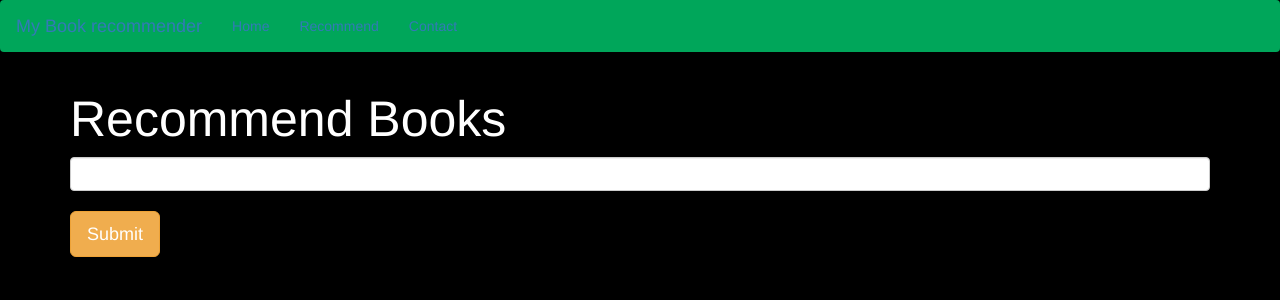
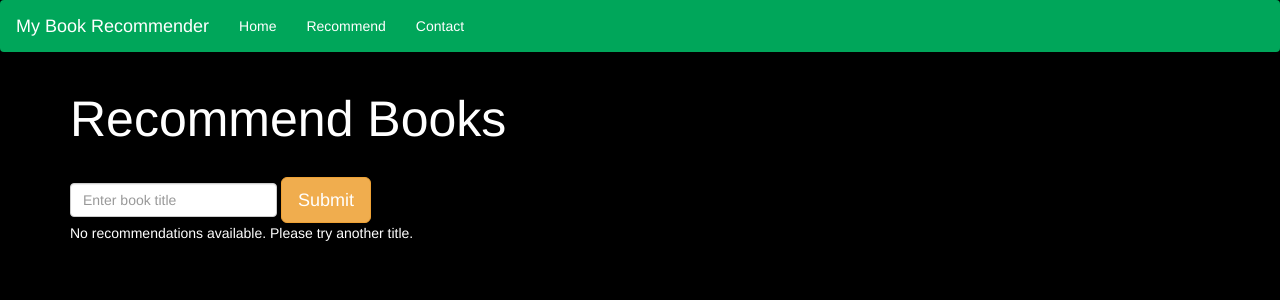
Before and after one commit to suryanshx25/Book-Recommendation-System, a Flask app: page /recommend in a window 1280 px wide. Shown: the top 300 px of the page. Run offline with Flask 3, Linux system fonts and the light colour scheme; parts of the project's set-up code (start-up, migrations or seed data) failed here and were passed over.

Commit message:
add flask and templates

```diff
--- a/app.py
+++ b/app.py
@@ -1,18 +1,19 @@
-from flask import Flask,render_template,request
+from flask import Flask, render_template, request
 import pickle
 import numpy as np
 
-popular_df = pickle.load(open('popular.pkl','rb'))
-pt = pickle.load(open('pt.pkl','rb'))
-books = pickle.load(open('books.pkl','rb'))
-similarity_scores = pickle.load(open('similarity_scores.pkl','rb'))
+# Load the necessary data
+popular_df = pickle.load(open('popular.pkl', 'rb'))
+pt = pickle.load(open('pt.pkl', 'rb'))
+books = pickle.load(open('books.pkl', 'rb'))
+similarity_scores = pickle.load(open('similarity_scores.pkl', 'rb'))
 
 app = Flask(__name__)
 
 @app.route('/')
 def index():
     return render_template('index.html',
-                           book_name = list(popular_df['Book-Title'].values),
+                           book_name=list(popular_df['Book-Title'].values),
                            author=list(popular_df['Book-Author'].values),
                            image=list(popular_df['Image-URL-M'].values),
                            votes=list(popular_df['num_ratings'].values),
@@ -23,25 +24,34 @@ def index():
 def recommend_ui():
     return render_template('recommend.html')
 
-@app.route('/recommend_books',methods=['post'])
+@app.route('/recommend_books', methods=['post'])
 def recommend():
-    user_input = request.form.get('user_input')
-    index = np.where(pt.index == user_input)[0][0]
-    similar_items = sorted(list(enumerate(similarity_scores[index])), key=lambda x: x[1], reverse=True)[1:5]
+    user_input = request.form.get('user_input')  # Get user input
+    print(f"User Input: {user_input}")  # Debugging: print user input
 
-    data = []
-    for i in similar_items:
-        item = []
-        temp_df = books[books['Book-Title'] == pt.index[i[0]]]
-        item.extend(list(temp_df.drop_duplicates('Book-Title')['Book-Title'].values))
-        item.extend(list(temp_df.drop_duplicates('Book-Title')['Book-Author'].values))
-        item.extend(list(temp_df.drop_duplicates('Book-Title')['Image-URL-M'].values))
+    # Check if user_input exists in pt.index
+    if user_input in pt.index:
+        index = np.where(pt.index == user_input)[0][0]
+        similar_items = sorted(list(enumerate(similarity_scores[index])), key=lambda x: x[1], reverse=True)[1:5]
 
-        data.append(item)
+        data = []
+        for i in similar_items:
+            item = []
+            temp_df = books[books['Book-Title'] == pt.index[i[0]]]
+            item.extend(list(temp_df.drop_duplicates('Book-Title')['Book-Title'].values))
+            item.extend(list(temp_df.drop_duplicates('Book-Title')['Book-Author'].values))
+            item.extend(list(temp_df.drop_duplicates('Book-Title')['Image-URL-M'].values))
 
-    print(data)
+            data.append(item)
 
-    return render_template('recommend.html',data=data)
+        print(data)  # Debugging: print recommended data
+
+        return render_template('recommend.html', data=data)
+    else:
+        # Handle case where user_input is not found
+        print("User input not found in pt.index.")
+        error_message = "Sorry, we couldn't find any recommendations for that book."
+        return render_template('recommend.html', data=[], error=error_message)
 
 if __name__ == '__main__':
     app.run(debug=True)
--- a/requirements.txt
+++ b/requirements.txt
@@ -0,0 +1,4 @@
+flask
+numpy
+pandas
+gunicorn
--- a/templates/recommend.html
+++ b/templates/recommend.html
@@ -2,55 +2,75 @@
 <html lang="en">
 <head>
     <meta charset="UTF-8">
+    <meta name="viewport" content="width=device-width, initial-scale=1.0">
     <title>Book Recommender System</title>
     <!-- Latest compiled and minified CSS -->
     <link rel="stylesheet" href="https://cdn.jsdelivr.net/npm/bootstrap@3.3.7/dist/css/bootstrap.min.css" integrity="sha384-BVYiiSIFeK1dGmJRAkycuHAHRg32OmUcww7on3RYdg4Va+PmSTsz/K68vbdEjh4u" crossorigin="anonymous">
-</head>
     <style>
-    .text-white{
-        color:white
+        body {
+            background-color: black;
+        }
+        .text-white {
+            color: white;
+        }
+        .navbar {
+            background-color: #00a65a;
+        }
+        .card {
+            margin-top: 50px;
+            background-color: #2c2c2c; /* Darker background for cards */
+            border: none; /* No border for a cleaner look */
+        }
+        .card-img-top {
+            height: 250px; /* Fixed height for book images */
+            object-fit: cover; /* Cover the card area */
+        }
+        h1 {
+            font-size: 50px;
+            margin-bottom: 30px; /* Space below the heading */
         }
     </style>
-<body style="background-color:black">
+</head>
+<body>
 
-    <nav class="navbar" style="background-color:#00a65a">
-        <a class="navbar-brand">My Book recommender</a>
+    <nav class="navbar">
+        <a class="navbar-brand text-white" href="/">My Book Recommender</a>
         <ul class="nav navbar-nav">
-            <li><a href="/">Home</a></li>
-            <li><a href="/recommend">Recommend</a></li>
-            <li><a>Contact</a></li>
+            <li><a class="text-white" href="/">Home</a></li>
+            <li><a class="text-white" href="/recommend">Recommend</a></li>
+            <li><a class="text-white" href="#">Contact</a></li>
         </ul>
     </nav>
 
     <div class="container">
         <div class="row">
             <div class="col-md-12">
-                <h1 class="text-white" style="font-size:50px">Recommend Books</h1>
-                <form action="/recommend_books" method="post">
-                    <input name="user_input" type="text" class="form-control"><br>
-                    <input type="submit" class="btn btn-lg btn-warning">
+                <h1 class="text-white">Recommend Books</h1>
+                <form action="/recommend_books" method="post" class="form-inline">
+                    <div class="form-group">
+                        <input name="user_input" type="text" class="form-control" placeholder="Enter book title" required>
+                    </div>
+                    <button type="submit" class="btn btn-lg btn-warning">Submit</button>
                 </form>
             </div>
 
             {% if data %}
-
                 {% for i in data %}
-                <div class="col-md-3" style="margin-top:50px">
+                    <div class="col-md-3">
                         <div class="card">
+                            <img class="card-img-top" src="{{ i[2] }}" alt="Book cover">
                             <div class="card-body">
-                            <img class="card-img-top" src="{{i[2]}}">
-                            <p class="text-white">{{i[0]}}</p>
-                            <h4 class="text-white">{{i[1]}}</h4>
+                                <p class="text-white">{{ i[0] }}</p>
+                                <h4 class="text-white">{{ i[1] }}</h4>
                             </div>
                         </div>
                     </div>
                 {% endfor %}
-
+            {% else %}
+                <div class="col-md-12">
+                    <p class="text-white">No recommendations available. Please try another title.</p>
+                </div>
             {% endif %}
-
-
-
-
         </div>
     </div>
 
```
Also changed, not shown: templates/index.html (+35 -16 lines). Lines whose indentation alone changed are shown as unchanged.
